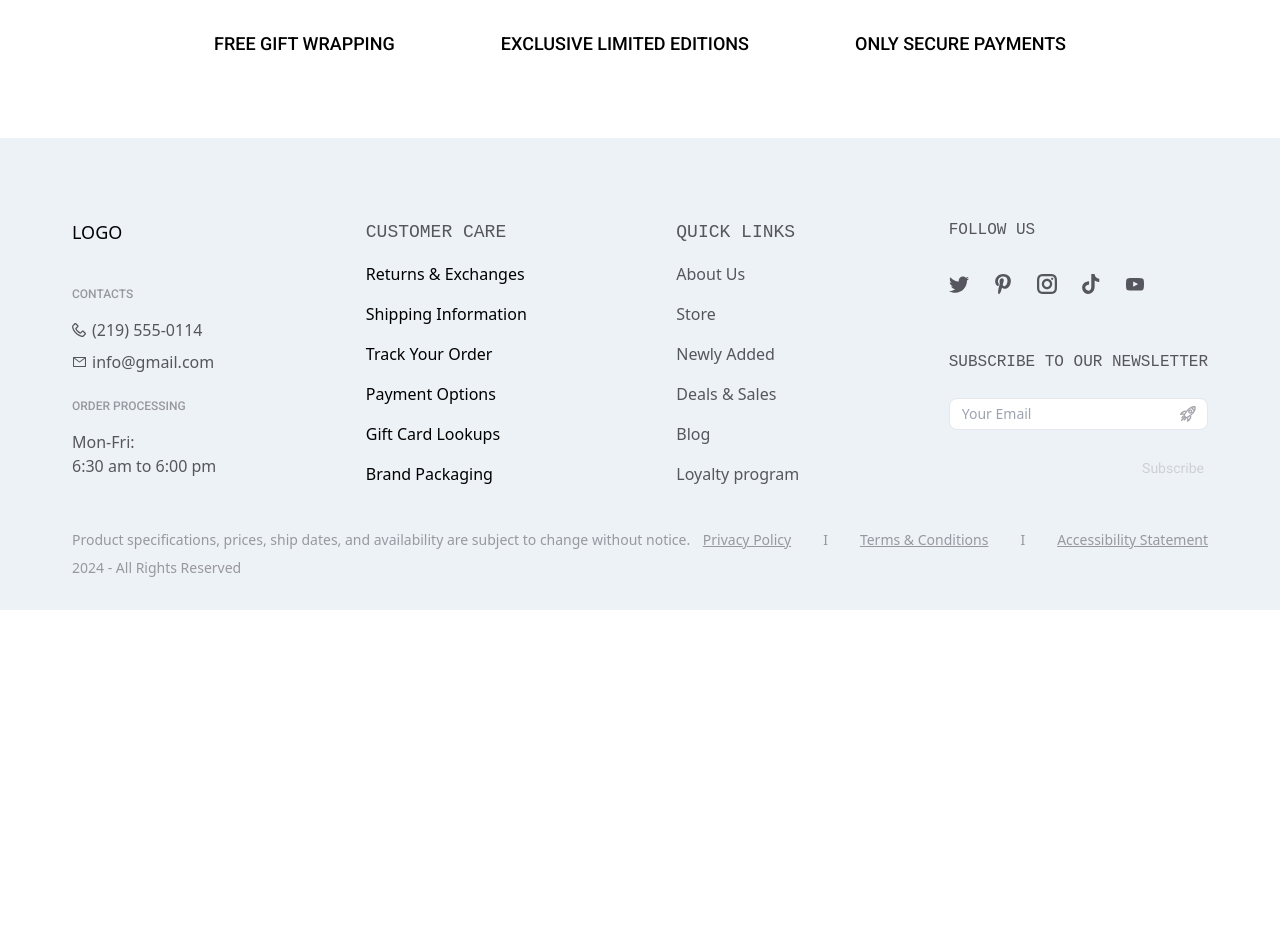
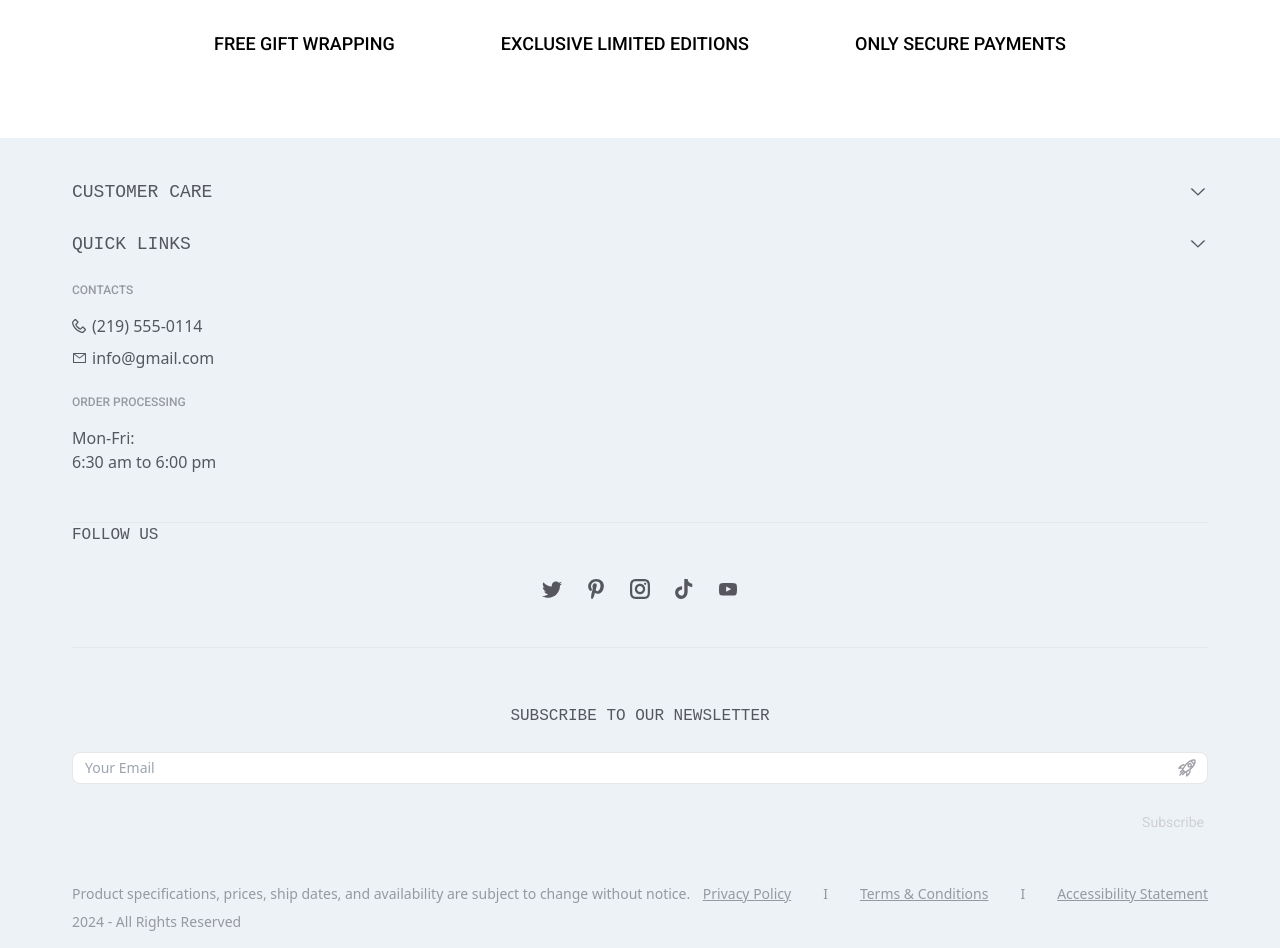
Before and after one commit to BohdanTaran/cos, a React (Vite) app: page / in a window 1280 px wide. Shown: the part 3120-4068 px from the top of the page. Before the commit the page ends 3730 px from the top, so only its background shows below. Built offline with nearby package versions, Linux system fonts and the light colour scheme; no server answers; a web font is replaced by a local one.

Commit message:
TCIO-110/code refuctoring for footer

```diff
--- a/src/widgets/Footer/Footer.tsx
+++ b/src/widgets/Footer/Footer.tsx
@@ -1,20 +1,16 @@
 import { useContext } from 'react';
-import {
-  MediaQueryContext,
-  MediaQueryContextType,
-} from '../../contexts/MediaQueryContext';
+import { MediaQueryContext } from '../../contexts/MediaQueryContext';
 
 import ContentLayout from '../../shared/layouts/ContentLayout';
 import { MobileFooter } from './components/MobileFooter';
 import { LaptopFooter } from './components/LaptopFooter';
 
 export const Footer = () => {
-  const { isMobile } = useContext<MediaQueryContextType>(MediaQueryContext);
-
+  const { isLaptop } = useContext<MediaQueryContextType>(MediaQueryContext);
   return (
     <div className="bg-secondary-10">
       <ContentLayout>
-        {isMobile ? <MobileFooter /> : <LaptopFooter />}
+        {isLaptop ? <MobileFooter /> : <LaptopFooter />}
       </ContentLayout>
     </div>
   );
--- a/src/widgets/Footer/components/Subscribe.tsx
+++ b/src/widgets/Footer/components/Subscribe.tsx
@@ -2,8 +2,8 @@ import Icon from '../../../shared/components/Icon';
 
 const Subscribe = () => {
   return (
-    <div className="text-center pt-10 mb-12 laptop:mt-4 ">
-      <p className="font-azeret text-base font-medium text-neutral-50 text-center">
+    <div className="text-center pt-10 mb-12 laptop:mt-4">
+      <p className="font-azeret text-base font-medium text-neutral-50 text-center uppercase">
         SUBSCRIBE&nbsp;TO&nbsp;OUR&nbsp;NEWSLETTER
       </p>
       <form>
```
